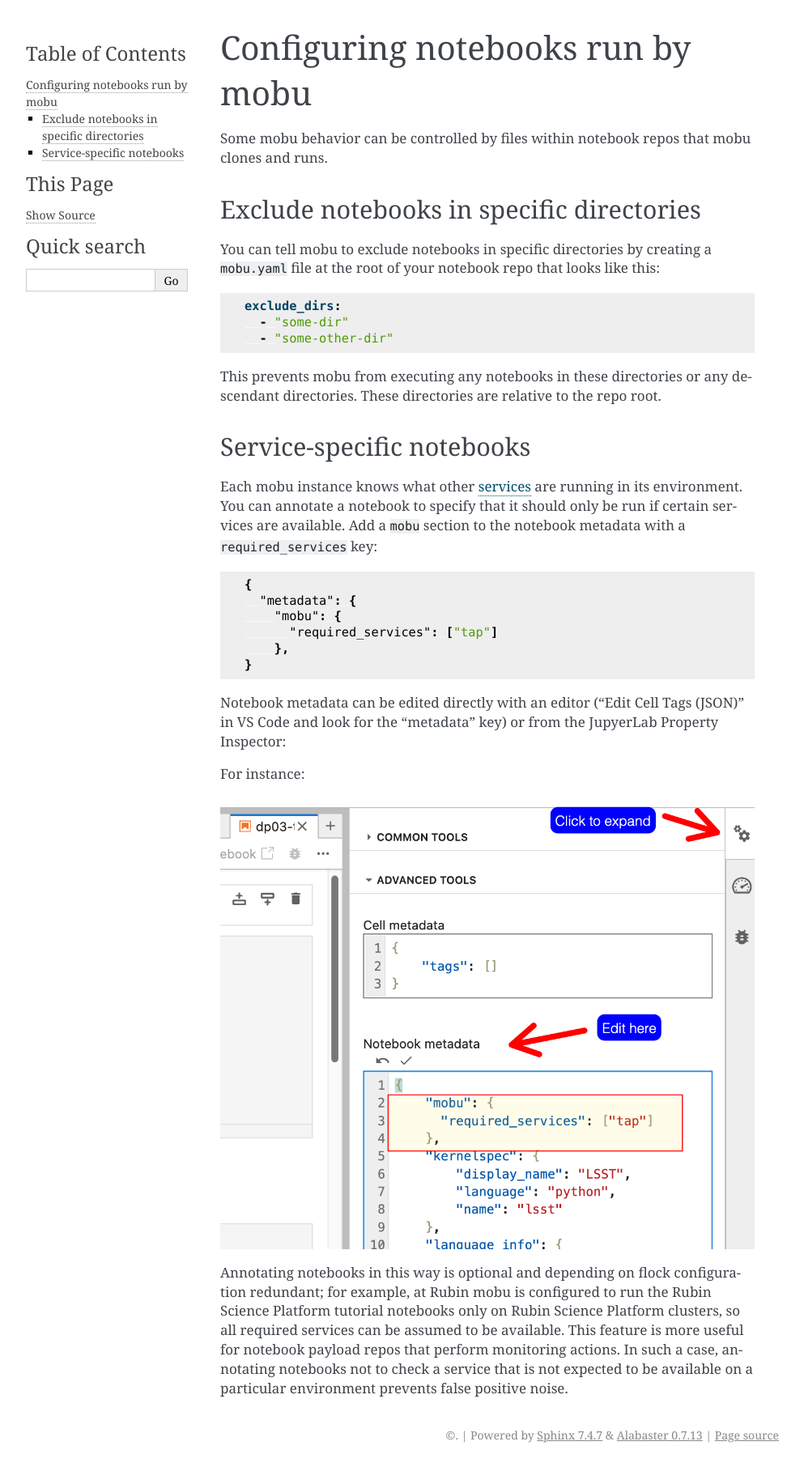
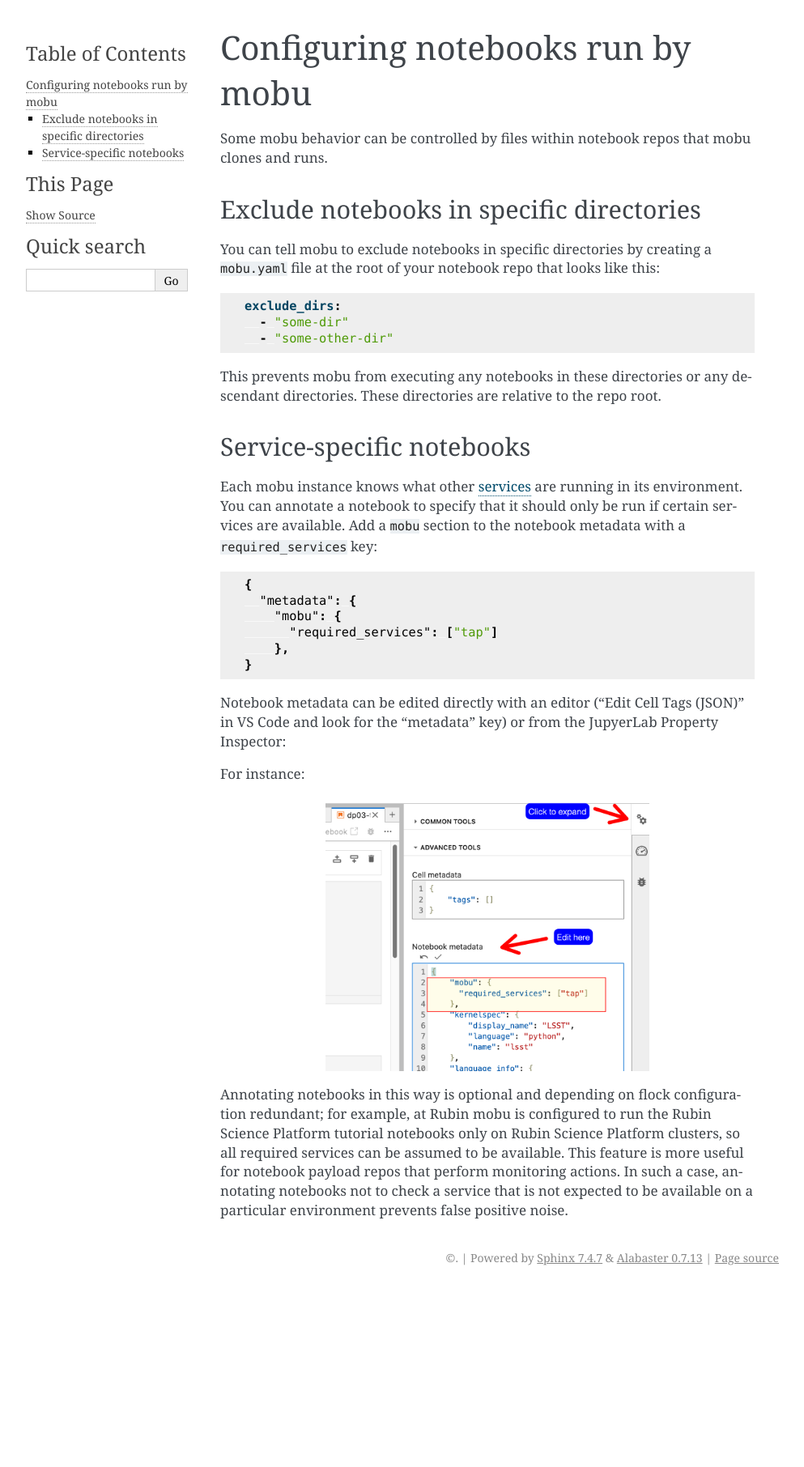
Before and after one commit to lsst-sqre/mobu, a Sphinx documentation site: the page built from docs/user_guide/in_repo_config.rst, in a window 1280 px wide. Shown: the whole page at 81% size, without its empty margins (148-1141 px from the left). Built offline with Sphinx 7.4.7, drawn with Linux system fonts in a browser that asks for light colours; pages that are not in the unit, such as notebooks, are missing from menus; after the commit the page ends 1593 px from its top, so only the background shows below that.

Commit message:
Docs minor fixup
Set image width to not be obnoxious

```diff
--- a/docs/user_guide/in_repo_config.rst
+++ b/docs/user_guide/in_repo_config.rst
@@ -41,6 +41,8 @@ For instance:
 .. image:: metadata_example.png
    :alt: Editing notebook metadata in JupyterLab
    :align: center
+   :width: 400px
+
 
 Annotating notebooks in this way is optional and depending on flock configuration redundant; for example, at Rubin mobu is configured to run the Rubin Science Platform tutorial notebooks only on Rubin Science Platform clusters, so all required services can be assumed to be available.
 This feature is more useful for notebook payload repos that perform monitoring actions.
```
